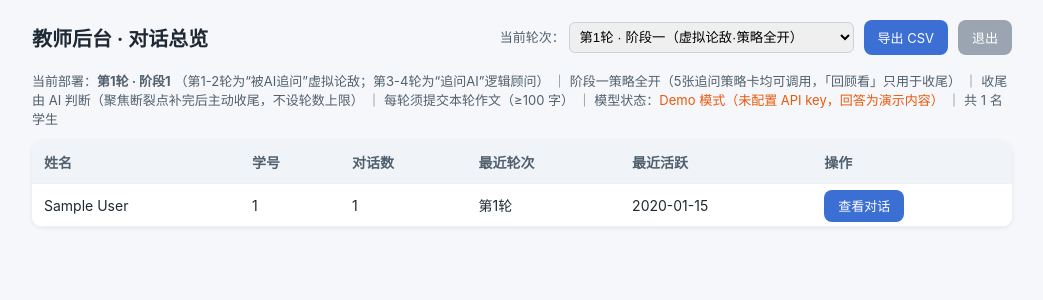
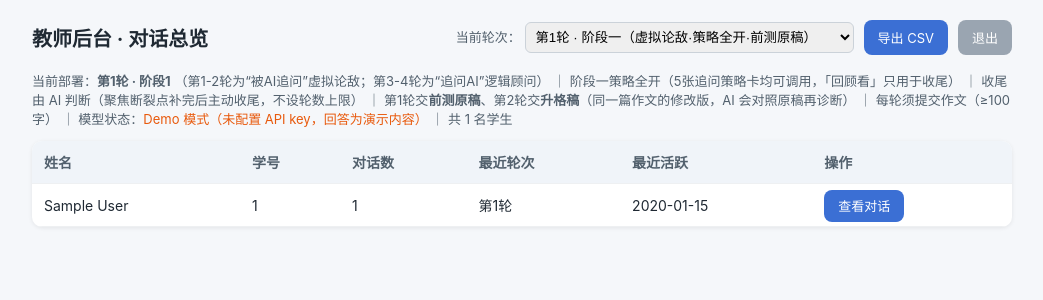
Before and after one commit to XFR234/socratic-writing-agent, a Flask app: page /admin/dashboard in a window 1280 px wide. Shown: the top 300 px of the page, without its empty margins (118-1161 px from the left). Run offline with Flask 3, Linux system fonts and the light colour scheme; the visitor is signed in with stand-in values (Sample User, id 1); data comes from the database, SQL or seed files in the repository; tables that the repository leaves empty hold one stand-in row (values such as "Sample post").

Commit message:
第2轮改为"对照升格稿再诊断"（同题迭代：原稿→升格稿）
设计依据：用户定案——第1轮交前测原稿、第2轮交第1轮之后自己改出来的升格稿（同一篇作文的
修改版），两轮均策略全开。研究价值：同一篇作文、两次诊断，直接得到"被追问后学生自己补上了
哪个断裂点、哪个还没补上"的配对证据，且免去题目难度等值性判断。

1) 数据层：conversations 新增 draft_type 字段（第1轮=原稿 / 第2轮=升格稿），
   并在 init_db 内做轻量迁移（ensure_column 补列 + 按 round 回填历史数据），
   线上旧库首次启动自动升级、不丢数据。
2) 提示词：build_stage1_system(round_num, prev_essay) 在第2轮注入 ASCEND_BLOCK——
   附上第1轮原稿全文，要求 AI：先回想上轮追的点 → 再读升格稿判断补上了没 →
   只追"仍未补上或新出现"的断裂点，不重复问已答明白的内容，不做评价不打分；
   无原稿时退化为 ASCEND_NO_PREV_BLOCK。
3) 上下文链路：修复"第2轮只有开场那次能看到第1轮对话"的缺陷——/chat 现把该生第1轮
   完整对话作为带起止标记的前置块注入 history，保证每个来回都能真做对照；
   第1轮原稿经系统提示词注入（每次调用都在）。
4) 学生端：输入框按稿次切换文案（升格稿轮提示"对照你第1轮的稿子"）、顶栏 badge 带稿次；
   「往期对话」列表显示稿次，打开某轮可直接看到该轮提交的稿子全文（便于改稿时对照）。
5) 教师端：轮次下拉与提示行更新；学生详情页每轮标题标稿次、可展开查看该轮稿子全文；
   CSV 新增"稿次"列（第4列）。
6) 往期对话列表排序加 id DESC 兜底，避免同秒创建时顺序不稳。
7) README 与《运行支撑逻辑说明》同步（新增"第1→2轮同题迭代"一节，待扩展项更新）。

```diff
--- a/app.py
+++ b/app.py
@@ -26,7 +26,7 @@ from flask import (
 from prompts import (
     STRATEGY_INFO, STRATEGY_ORDER, STAGE2_SYSTEM, STAGE1_OPENING_NO_ESSAY,
     STAGE2_OPENING, build_stage1_opening, build_stage2_user_prefix,
-    build_stage1_system, ROUND_STAGE, TOULMIN_MAP,
+    build_stage1_system, ROUND_STAGE, TOULMIN_MAP, DRAFT_TYPE_BY_ROUND,
 )
 
 BASE_DIR = os.path.dirname(os.path.abspath(__file__))
@@ -53,6 +53,13 @@ def get_db():
     return conn
 
 
+def ensure_column(conn, table, column, decl):
+    """轻量迁移：表已存在时补列（线上旧库升级用，避免删库）。"""
+    cols = [r["name"] for r in conn.execute("PRAGMA table_info(%s)" % table).fetchall()]
+    if column not in cols:
+        conn.execute("ALTER TABLE %s ADD COLUMN %s %s" % (table, column, decl))
+
+
 def init_db():
     conn = get_db()
     c = conn.cursor()
@@ -70,6 +77,7 @@ def init_db():
         round INTEGER,
         stage INTEGER,
         essay TEXT,
+        draft_type TEXT,
         created_at TEXT,
         FOREIGN KEY(student_id) REFERENCES students(id)
     )""")
@@ -89,6 +97,12 @@ def init_db():
         value TEXT
     )""")
     c.execute("INSERT OR IGNORE INTO settings(key, value) VALUES('active_round','1')")
+    # 旧库迁移：补 draft_type 列（第1轮＝原稿 / 第2轮＝升格稿），并回填历史数据
+    ensure_column(conn, "conversations", "draft_type", "TEXT")
+    conn.execute("UPDATE conversations SET draft_type='原稿' "
+                 "WHERE round=1 AND (draft_type IS NULL OR draft_type='')")
+    conn.execute("UPDATE conversations SET draft_type='升格稿' "
+                 "WHERE round=2 AND (draft_type IS NULL OR draft_type='')")
     conn.commit()
     conn.close()
 
@@ -129,6 +143,20 @@ def has_round_conversation(student_id, round_num):
         (student_id, round_num)).fetchone()
     conn.close()
     return bool(row)
+
+
+def get_prev_essay(student_id, round_num):
+    """第2轮（升格稿）需要第1轮的原稿做对照，让 AI 判断"上轮追的断裂点补上了没"。
+    其余轮次返回空串。"""
+    if round_num != 2:
+        return ""
+    conn = get_db()
+    row = conn.execute(
+        "SELECT essay FROM conversations WHERE student_id=? AND round=1 "
+        "AND essay IS NOT NULL AND essay<>'' ORDER BY created_at DESC LIMIT 1",
+        (student_id,)).fetchone()
+    conn.close()
+    return (row["essay"] or "") if row else ""
 
 
 def get_latest_conversation(student_id):
@@ -212,21 +240,31 @@ def demo_respond(stage, history, last_user, round_num=1):
                 f"你能先自己说说：按这个角度，你现在的论证哪里还站不稳吗？\n\n【引导：{strat}】")
 
 
-def generate_assistant(stage, history, last_user="", essay="", round_num=1):
-    """返回 (text, strategy)。"""
+def generate_assistant(stage, history, last_user="", essay="", round_num=1, prev_essay=""):
+    """返回 (text, strategy)。
+    prev_essay：第2轮时传入该生第1轮的原稿，用于"对照升格稿再诊断"。"""
     if stage == 1:
-        system_prompt = build_stage1_system(round_num)
+        system_prompt = build_stage1_system(round_num, prev_essay)
         if essay and essay.strip():
             # 本轮作文作为最后一条 user 消息交给模型：
             #   · 第1轮无历史时，等于“基于作文开问”；
             #   · 第2轮起 history 非空，模型既能看到上一轮追问过什么，
-            #     也能读到本轮新提交的作文（不能因为 history 非空就丢掉本轮作文）
-            api_history = history + [(
-                "user",
-                "【学生本轮提交的作文】\n" + essay.strip()
-                + "\n请直接基于这篇作文，按你的优先顺序找出最突出的断裂点，抛出一个具体的"
-                  "追问问题作为本轮第一次追问。第一句话就是问题本身，不要先分析、不要列诊断清单。",
-            )]
+            #     也能读到本轮新提交的稿子（不能因为 history 非空就丢掉本轮作文）
+            if round_num == 2 and prev_essay and prev_essay.strip():
+                intro = (
+                    "【学生本轮提交的升格稿】\n" + essay.strip()
+                    + "\n这是他在第1轮对话之后自己改出来的稿子。请对照上面附的第1轮原稿，"
+                      "先判断上一轮追的那个断裂点补上了没有，再针对**仍然没补上（或新出现）**"
+                      "的最突出断裂点，抛出本轮的第一个追问。第一句话就是问题本身，"
+                      "不要先分析、不要列诊断清单、不要评价他有没有进步。"
+                )
+            else:
+                intro = (
+                    "【学生本轮提交的作文】\n" + essay.strip()
+                    + "\n请直接基于这篇作文，按你的优先顺序找出最突出的断裂点，抛出一个具体的"
+                      "追问问题作为本轮第一次追问。第一句话就是问题本身，不要先分析、不要列诊断清单。"
+                )
+            api_history = history + [("user", intro)]
         else:
             api_history = history
     else:
@@ -264,9 +302,14 @@ def ensure_round_conversation(student_id, essay=""):
         conn.close()
         return None, ""
     base_essay = essay
+    # 稿次标记：第1轮＝原稿（前测作文），第2轮＝升格稿（第1轮对话后自行修改的同一篇）
+    draft_type = DRAFT_TYPE_BY_ROUND.get(round_num, "")
+    # 第2轮：先取第1轮原稿（写事务之前查，避免与未提交的写操作抢锁）
+    prev_essay = get_prev_essay(student_id, round_num)
     cur = conn.execute(
-        "INSERT INTO conversations(student_id, round, stage, essay, created_at) VALUES(?,?,?,?,?)",
-        (student_id, round_num, stage, base_essay, now_str()))
+        "INSERT INTO conversations(student_id, round, stage, essay, draft_type, created_at) "
+        "VALUES(?,?,?,?,?,?)",
+        (student_id, round_num, stage, base_essay, draft_type, now_str()))
     conv_id = cur.lastrowid
     hist_rows = conn.execute(
         "SELECT role, content FROM messages m JOIN conversations c "
@@ -275,7 +318,8 @@ def ensure_round_conversation(student_id, essay=""):
     history_ctx = [(r["role"], r["content"]) for r in hist_rows]
     if stage == 1:
         opening, strategy = generate_assistant(1, history_ctx, essay=base_essay,
-                                               round_num=round_num)
+                                               round_num=round_num,
+                                               prev_essay=prev_essay)
     else:
         opening = STAGE2_OPENING
         strategy = "回顾看"
@@ -322,6 +366,7 @@ def index():
         stage2_order=__import__("prompts").STAGE2_CARD_ORDER,
         round_pool=__import__("prompts").ROUND_POOL.get(get_active_round(), __import__("prompts").ROUND_POOL[1]),
         simplified=__import__("prompts").ROUND_SIMPLIFIED.get(get_active_round(), False),
+        draft_type=DRAFT_TYPE_BY_ROUND.get(get_active_round(), ""),
         min_essay_len=MIN_ESSAY_LEN,
         wrapped=wrapped,
         logged_in=logged_in,
@@ -390,15 +435,32 @@ def chat():
     conv_id = session["conv_id"]
     conn = get_db()
     conv = conn.execute(
-        "SELECT round, stage, essay FROM conversations WHERE id=?", (conv_id,)).fetchone()
+        "SELECT round, stage, essay, student_id FROM conversations WHERE id=?",
+        (conv_id,)).fetchone()
     round_num = conv["round"]
     stage = conv["stage"]
     essay = conv["essay"] or ""
+    # 第2轮：取第1轮原稿做对照（每个来回都注入，保证全程都能对照原稿判断断裂点是否补上）
+    prev_essay = get_prev_essay(conv["student_id"], round_num) if stage == 1 else ""
     # 取历史
     rows = conn.execute(
         "SELECT role, content, strategy FROM messages WHERE conversation_id=? ORDER BY id",
         (conv_id,)).fetchall()
     history = [(r["role"], r["content"]) for r in rows]
+    # 第2轮＝升格稿对照：把该生第1轮（原稿）的完整对话也带上。
+    # 仅靠开场那一次注入不够——后续每个来回若丢掉上一轮对话，AI 就不知道
+    # "上次追的是哪个断裂点"，对照会退化成重新诊断一遍。
+    if stage == 1 and round_num == 2:
+        prev_rows = conn.execute(
+            "SELECT m.role, m.content FROM messages m JOIN conversations c "
+            "ON c.id=m.conversation_id WHERE c.student_id=? AND c.round=1 "
+            "ORDER BY m.id", (conv["student_id"],)).fetchall()
+        if prev_rows:
+            history = ([("user", "【以下是这位学生上一轮（第1轮·原稿）与你的完整对话记录，"
+                                 "已结束，仅供你对照判断他这次补上了什么，不要直接复述给学生】")]
+                       + [(r["role"], r["content"]) for r in prev_rows]
+                       + [("user", "【上一轮对话记录到此结束。以下是第2轮·升格稿的对话】")]
+                       + history)
     # 收尾判据：**完全由 AI 判断**——它认为本轮聚焦的 2-3 个断裂点已被学生补上时，
     # 主动用「回顾看」收尾（先替学生梳理本组讨论、再请他回看），不设轮数上限。
     already_wrapped = any(r["strategy"] == "回顾看" for r in rows if r["role"] == "assistant")
@@ -415,7 +477,8 @@ def chat():
         "INSERT INTO messages(conversation_id, role, content, strategy, created_at) VALUES(?,?,?,?,?)",
         (conv_id, "user", user_text, strategy_used, now_str()))
     # 生成 AI 回复
-    text, strategy = generate_assistant(stage, history, raw_user, essay, round_num)
+    text, strategy = generate_assistant(stage, history, raw_user, essay, round_num,
+                                        prev_essay)
     conn.execute(
         "INSERT INTO messages(conversation_id, role, content, strategy, created_at) VALUES(?,?,?,?,?)",
         (conv_id, "assistant", text, strategy, now_str()))
@@ -448,12 +511,14 @@ def history_list():
         return jsonify({"list": []})
     conn = get_db()
     rows = conn.execute(
-        "SELECT c.id, c.round, c.stage, c.created_at, "
+        "SELECT c.id, c.round, c.stage, c.draft_type, c.created_at, "
         "(SELECT content FROM messages WHERE conversation_id=c.id ORDER BY id LIMIT 1) "
-        "AS first_msg FROM conversations c WHERE c.student_id=? ORDER BY c.created_at DESC",
+        "AS first_msg FROM conversations c WHERE c.student_id=? "
+        "ORDER BY c.created_at DESC, c.id DESC",
         (session["student_id"],)).fetchall()
     conn.close()
     out = [{"conv_id": r["id"], "round": r["round"], "stage": r["stage"],
+            "draft_type": r["draft_type"] or "",
             "created_at": r["created_at"], "preview": (r["first_msg"] or "")[:36]}
            for r in rows]
     return jsonify({"list": out})
@@ -461,11 +526,12 @@ def history_list():
 
 @app.route("/history/<int:cid>")
 def view_history(cid):
-    """学生端：查看某往期对话的全部消息（只读）。"""
+    """学生端：查看某往期对话的全部消息（只读，附该轮提交的稿子，便于改稿时回看）。"""
     if "student_id" not in session:
         return jsonify({"history": []})
     conn = get_db()
-    conv = conn.execute("SELECT id FROM conversations WHERE id=? AND student_id=?",
+    conv = conn.execute("SELECT id, essay, draft_type FROM conversations "
+                        "WHERE id=? AND student_id=?",
                         (cid, session["student_id"])).fetchone()
     if not conv:
         conn.close()
@@ -476,7 +542,8 @@ def view_history(cid):
     conn.close()
     h = [{"role": r["role"], "content": r["content"], "strategy": r["strategy"]}
          for r in rows]
-    return jsonify({"history": h})
+    return jsonify({"history": h, "essay": conv["essay"] or "",
+                    "draft_type": conv["draft_type"] or ""})
 
 
 @app.route("/logout")
@@ -556,18 +623,19 @@ def admin_export():
         return redirect(url_for("admin_login"))
     conn = get_db()
     rows = conn.execute(
-        "SELECT s.name, s.sid, c.round, c.stage, c.created_at AS conv_time, "
+        "SELECT s.name, s.sid, c.round, c.stage, c.draft_type, c.created_at AS conv_time, "
         "m.role, m.strategy, m.content, m.created_at "
         "FROM messages m JOIN conversations c ON m.conversation_id=c.id "
         "JOIN students s ON c.student_id=s.id ORDER BY s.id, c.id, m.id").fetchall()
     conn.close()
     output = io.StringIO()
     writer = csv.writer(output)
-    writer.writerow(["姓名", "学号", "轮次", "阶段", "对话开始时间", "角色",
+    writer.writerow(["姓名", "学号", "轮次", "稿次", "阶段", "对话开始时间", "角色",
                      "使用/引导策略", "图尔敏断裂点", "内容", "消息时间"])
     for r in rows:
         toulmin = TOULMIN_MAP.get(r["strategy"], "") if r["strategy"] else ""
-        writer.writerow([r["name"], r["sid"] or "", r["round"], r["stage"], r["conv_time"],
+        writer.writerow([r["name"], r["sid"] or "", r["round"], r["draft_type"] or "",
+                         r["stage"], r["conv_time"],
                          "学生" if r["role"] == "user" else "AI",
                          r["strategy"] or "", toulmin, r["content"], r["created_at"]])
     data = "\ufeff" + output.getvalue()
--- a/templates/admin_dashboard.html
+++ b/templates/admin_dashboard.html
@@ -31,8 +31,8 @@
       <form class="stage-form" method="post" action="/admin/settings">
         当前轮次：
         <select name="round" onchange="this.form.submit()">
-          <option value="1" {% if round_num==1 %}selected{% endif %}>第1轮 · 阶段一（虚拟论敌·策略全开）</option>
-          <option value="2" {% if round_num==2 %}selected{% endif %}>第2轮 · 阶段一（虚拟论敌·策略全开）</option>
+          <option value="1" {% if round_num==1 %}selected{% endif %}>第1轮 · 阶段一（虚拟论敌·策略全开·前测原稿）</option>
+          <option value="2" {% if round_num==2 %}selected{% endif %}>第2轮 · 阶段一（虚拟论敌·策略全开·追问升格稿）</option>
           <option value="3" {% if round_num==3 %}selected{% endif %}>第3轮 · 阶段二（逻辑顾问·策略卡完整版）</option>
           <option value="4" {% if round_num==4 %}selected{% endif %}>第4轮 · 阶段二（逻辑顾问·策略卡精简版）</option>
         </select>
@@ -47,7 +47,8 @@
     （第1-2轮为“被AI追问”虚拟论敌；第3-4轮为“追问AI”逻辑顾问）
     ｜ 阶段一策略全开（5张追问策略卡均可调用，「回顾看」只用于收尾）
     ｜ 收尾由 AI 判断（聚焦断裂点补完后主动收尾，不设轮数上限）
-    ｜ 每轮须提交本轮作文（≥{{ min_essay_len }} 字）
+    ｜ 第1轮交<b>前测原稿</b>、第2轮交<b>升格稿</b>（同一篇作文的修改版，AI 会对照原稿再诊断）
+    ｜ 每轮须提交作文（≥{{ min_essay_len }} 字）
     ｜ 模型状态：{% if api_ok %}<span class="ok">已接入智谱 API（真实对话）</span>
     {% else %}<span class="warn">Demo 模式（未配置 API key，回答为演示内容）</span>{% endif %}
     ｜ 共 {{ students|length }} 名学生
```
Also changed, not shown: prompts.py (+37 -2 lines), templates/admin_student.html (+8 -2 lines), templates/student.html (+16 -2 lines), README.md.
